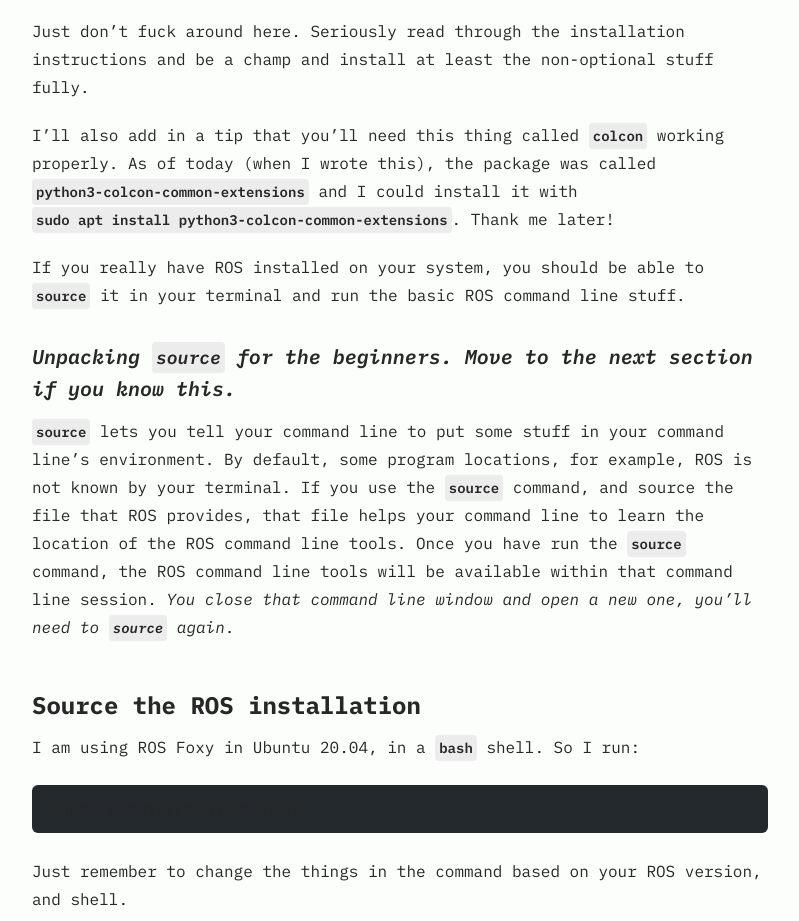
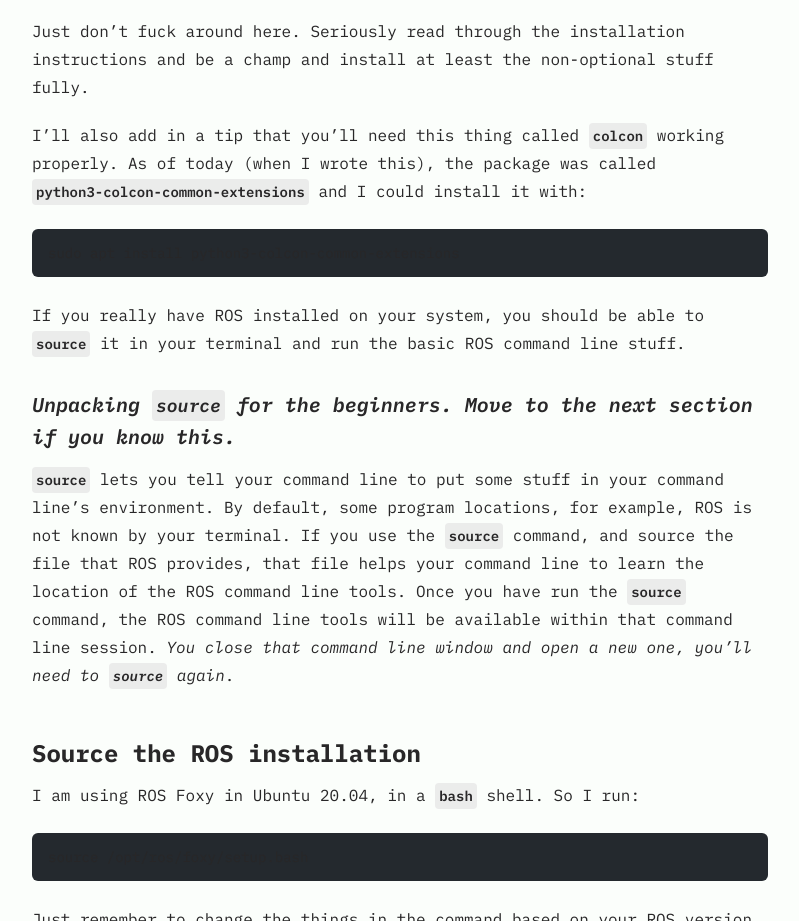
Before and after one commit to utkarsh867/utkarsh867.github.io, an Astro site: page /posts/ros_part1 in a window 1280 px wide. Shown: the part 1764-2685 px from the top of the page, without its empty margins (240-1039 px from the left). Built offline with nearby package versions, Linux system fonts and the light colour scheme; Astro itself is replaced by a stand-in of ours; some packages are replaced by stand-ins of ours; code samples lack their colours.

Commit message:
Fix line too long

````diff
--- a/src/content/blog/ros_part1.md
+++ b/src/content/blog/ros_part1.md
@@ -34,7 +34,11 @@ What Ubuntu version you use depends on the year in which you are reading this po
 
 Just don't fuck around here. Seriously read through the installation instructions and be a champ and install at least the non-optional stuff fully.
 
-I'll also add in a tip that you'll need this thing called `colcon` working properly. As of today (when I wrote this), the package was called `python3-colcon-common-extensions` and I could install it with `sudo apt install python3-colcon-common-extensions`. Thank me later!
+I'll also add in a tip that you'll need this thing called `colcon` working properly. As of today (when I wrote this), the package was called `python3-colcon-common-extensions` and I could install it with:
+
+```
+sudo apt install python3-colcon-common-extensions
+```
 
 If you really have ROS installed on your system, you should be able to `source` it in your terminal and run the basic ROS command line stuff.
 
````
